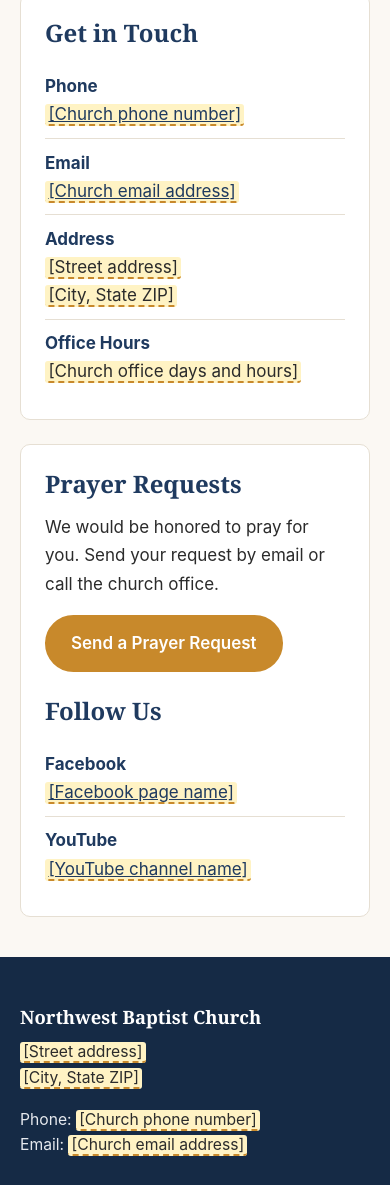
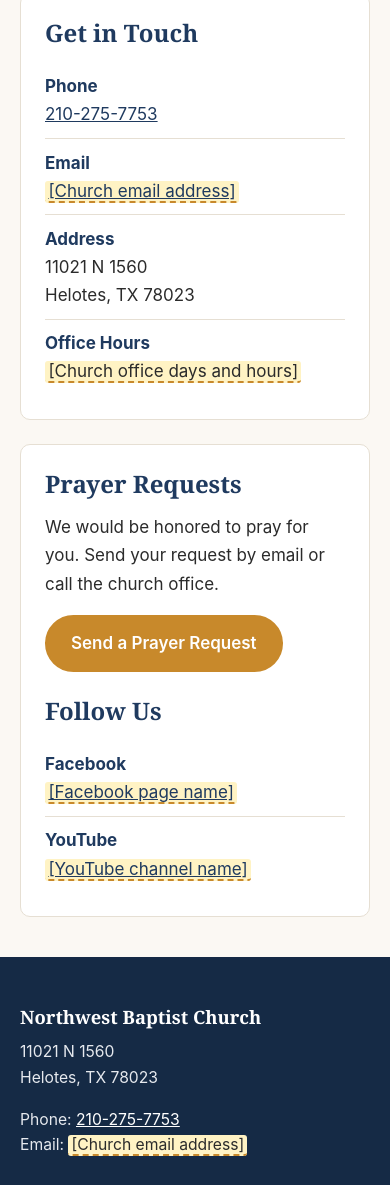
Before and after one commit to mpierce1766-cpu/nwbc-website, a plain HTML site: page contact.html in a window 390 px wide. Shown: the part 375-1560 px from the top of the page. Drawn offline with Linux system fonts and the light colour scheme.

```diff
--- a/contact.html
+++ b/contact.html
@@ -46,9 +46,9 @@
           <div class="card">
             <h2>Get in Touch</h2>
             <ul class="info-list">
-              <li><strong>Phone</strong><a href="tel:[Phone number, digits only]"><span class="placeholder">[Church phone number]</span></a></li>
+              <li><strong>Phone</strong><a href="tel:+12102757753">210-275-7753</a></li>
               <li><strong>Email</strong><a href="mailto:[Email address]"><span class="placeholder">[Church email address]</span></a></li>
-              <li><strong>Address</strong><span class="placeholder">[Street address]</span><br><span class="placeholder">[City, State ZIP]</span></li>
+              <li><strong>Address</strong>11021 N 1560<br>Helotes, TX 78023</li>
               <li><strong>Office Hours</strong><span class="placeholder">[Church office days and hours]</span></li>
             </ul>
           </div>
@@ -74,8 +74,8 @@
       <div class="footer-grid">
         <div>
           <h2>Northwest Baptist Church</h2>
-          <p><span class="placeholder">[Street address]</span><br><span class="placeholder">[City, State ZIP]</span></p>
-          <p>Phone: <span class="placeholder">[Church phone number]</span><br>Email: <span class="placeholder">[Church email address]</span></p>
+          <p>11021 N 1560<br>Helotes, TX 78023</p>
+          <p>Phone: <a href="tel:+12102757753">210-275-7753</a><br>Email: <span class="placeholder">[Church email address]</span></p>
         </div>
         <div>
           <h2>Service Times</h2>
```
Also changed, not shown: 404.html (+2 -2 lines), about.html (+2 -2 lines), events.html (+2 -2 lines), give.html (+2 -2 lines), index.html (+3 -3 lines), sermons.html (+2 -2 lines), visit.html (+4 -4 lines), 1 other file.
